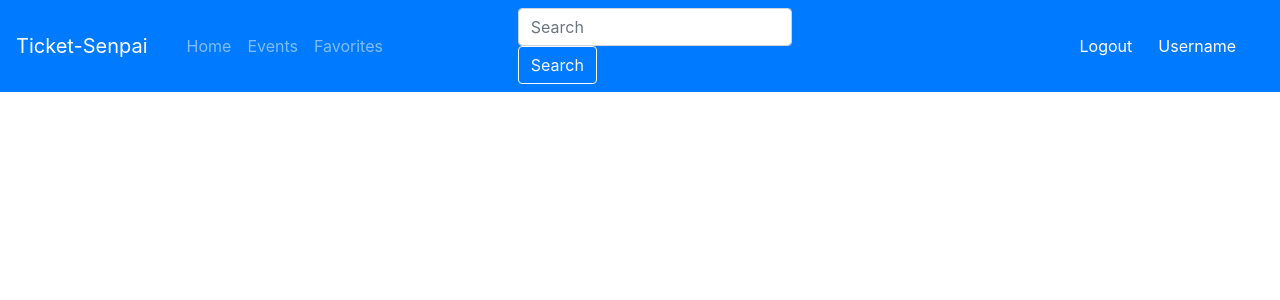
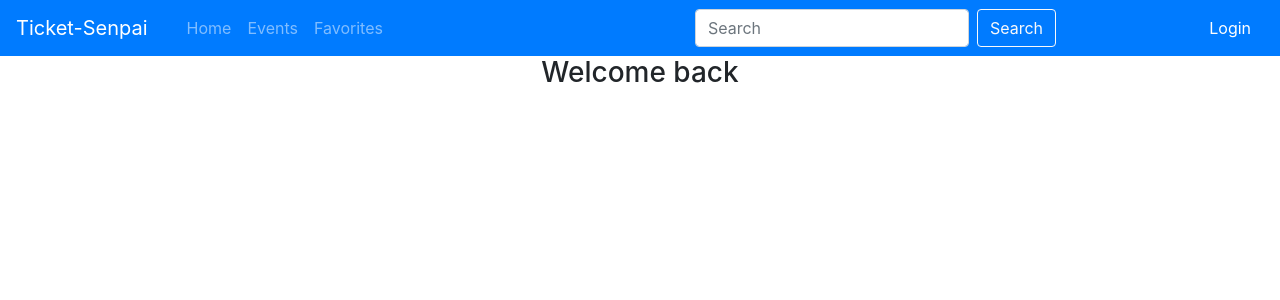
Before and after one commit to MattChale123/Ticket-Senpai, a React (Create React App) app in the folder client/: page /profile in a window 1280 px wide. Shown: the top 300 px of the page. Built offline with nearby package versions, Linux system fonts and the light colour scheme; no server answers.

Commit message:
checking if user is logged in

```diff
--- a/client/package.json
+++ b/client/package.json
@@ -13,7 +13,6 @@
     "react-redux": "^7.2.3",
     "react-router-dom": "^5.2.0",
     "react-scripts": "4.0.3",
-    "redux": "^4.0.5",
     "web-vitals": "^1.1.1"
   },
   "scripts": {
--- a/client/src/App.js
+++ b/client/src/App.js
@@ -5,6 +5,7 @@ import Register from './pages/Register';
 import Login from './pages/Login';
 import Home from './pages/Home';
 import Navigation from './components/Navigation';
+import Profile from './pages/Profile';
 
 function App() {
   return (
@@ -20,6 +21,9 @@ function App() {
         <Route path="/login">
           <Login />
         </Route>
+        <Route path="/profile">
+          <Profile />
+        </Route>
       </Switch>
     </div>
   );
--- a/client/src/components/Navigation.js
+++ b/client/src/components/Navigation.js
@@ -1,8 +1,23 @@
 import React from 'react';
 import { Button, Col, Form, FormControl, Nav, Navbar } from 'react-bootstrap';
+import { useDispatch, useSelector } from 'react-redux';
+import { Link } from 'react-router-dom';
+import { setUser } from '../redux/actions';
 import './Navigation.css';
 
-export default function Navigation() {
+const Navigation = () => {
+    const user = useSelector((state) => state.user);
+    const dispatch = useDispatch()
+    const logout = () => {
+        fetch('/api/v1/users/logout')
+            .then(res => res.json())
+            .then(data => {
+                if (data.success) {
+                    dispatch(setUser(null))
+                }
+            })
+    }
+
     return (
         <>
         <Navbar bg="primary" variant="dark">
@@ -20,11 +35,20 @@ export default function Navigation() {
                 <Button variant="outline-light">Search</Button>
                 </Form>
             </Col>
-            <Col className="text-right">
-                <Button>Logout</Button>
-                <Button>Username</Button>
-            </Col>
+            {user ? (
+                <Col className="text-right">
+                    <Button color='inherit' onClick={logout}>Logout</Button>
+                </Col>
+            ) : (
+                <div>
+                    <Button color='inherit' as={Link} to='/login'>Login</Button>
+                </div>
+            )
+
+            }
         </Navbar>
         </>
     )
 }
+
+export default Navigation
--- a/client/src/pages/Login.js
+++ b/client/src/pages/Login.js
@@ -44,7 +44,9 @@ export default function Login() {
         <div>
             <h1>Login</h1>
             <form onSubmit={handleSubmit}>
-                <input onChange={handleChange} value={form.username} name='username'></input>
+                <input placeholder="username" onChange={handleChange} value={form.username} name='username'></input><br />
+                <input type='password' placeholder="password" onChange={handleChange} value={form.password} name='password'></input><br />
+                <button type="submit">Login</button>
             </form>
         </div>
     )
--- /dev/null
+++ b/client/src/pages/Profile.js
@@ -0,0 +1,29 @@
+import { useEffect, useState } from 'react'
+
+export default function Profile() {
+    const [ user, setUser ] = useState('')
+
+    useEffect(() => {
+        getUsername()
+    }, [])
+
+    const getUsername = async () => {
+        fetch('/api/v1/users/current', {
+            headers : {
+                'Content-Type': 'application/json',
+                'Accept': 'application/json'
+            }
+        })
+        .then(res => res.json())
+        .then(data => {
+            console.log(data)
+            setUser(data.username)
+        })
+    }
+
+    return (
+        <div>
+            <h3>Welcome back {user}</h3>
+        </div>
+    )
+}
```
